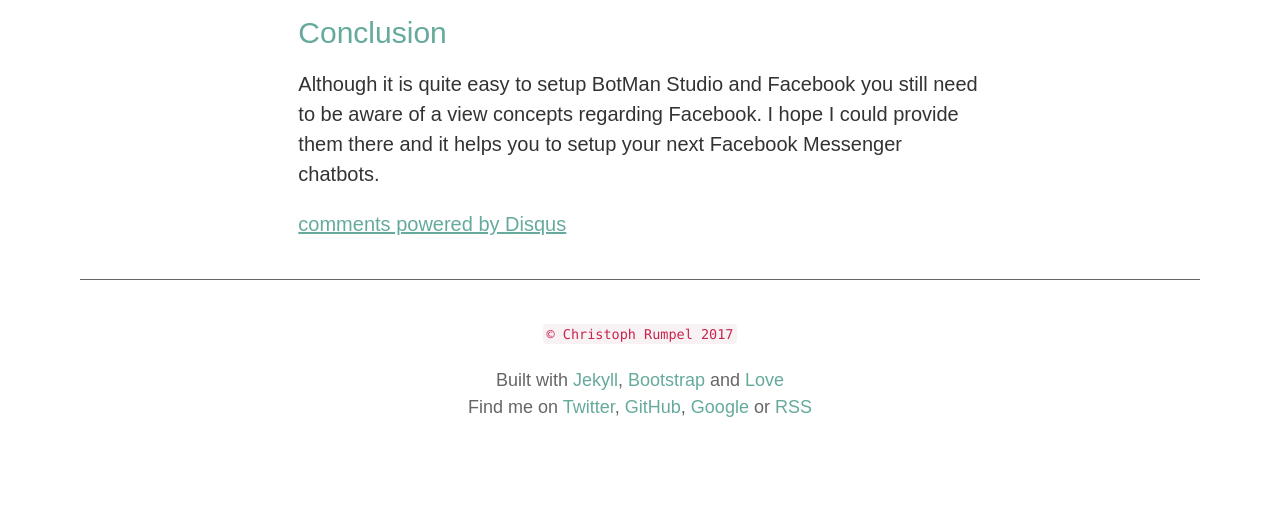
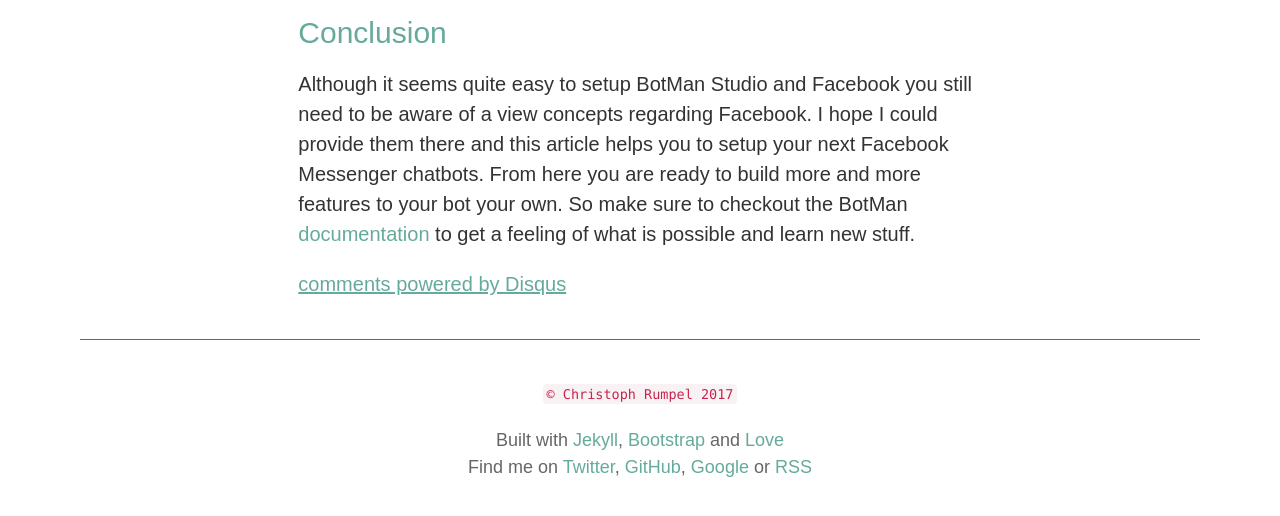
Before and after one commit to christophrumpel/christophrumpel.github.io, a Jekyll site: the page built from _posts/2017-09-03-build-a-facebook-chatbot-with-botman-studio.md, in a window 1280 px wide and 900 px high, scrolled down 9937 px, cut to the strip 359-875 px from the top of the window. Built offline with Jekyll 4.4.1, drawn with Linux system fonts in a browser that asks for light colours; some web fonts are replaced; comment, search, counter and statistics services are not loaded; before the commit the page ends 10777 px from its top, so only the background shows below that.

Commit message:
Update ending of botman 2.0 article

```diff
--- a/_posts/2017-09-03-build-a-facebook-chatbot-with-botman-studio.md
+++ b/_posts/2017-09-03-build-a-facebook-chatbot-with-botman-studio.md
@@ -137,4 +137,4 @@ You will see that this works like a charm as well.
 
 ## Conclusion
 
-Although it is quite easy to setup BotMan Studio and Facebook you still need to be aware of a view concepts regarding Facebook. I hope I could provide them there and it helps you to setup your next Facebook Messenger chatbots.
+Although it seems quite easy to setup BotMan Studio and Facebook you still need to be aware of a view concepts regarding Facebook. I hope I could provide them there and this article helps you to setup your next Facebook Messenger chatbots. From here you are ready to build more and more features to your bot your own. So make sure to checkout the BotMan [documentation](http://botman.io/) to get a feeling of what is possible and learn new stuff.
```
